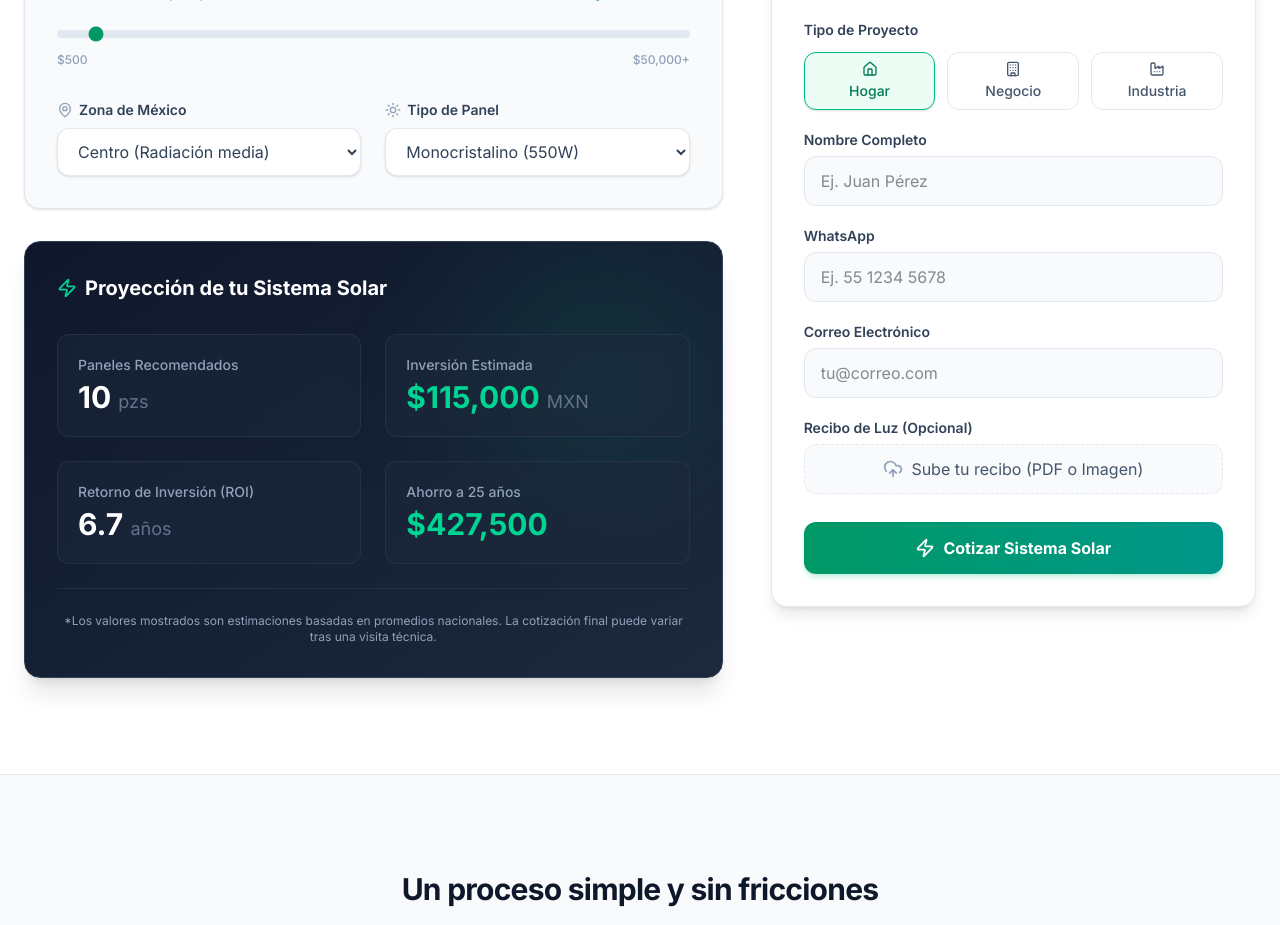
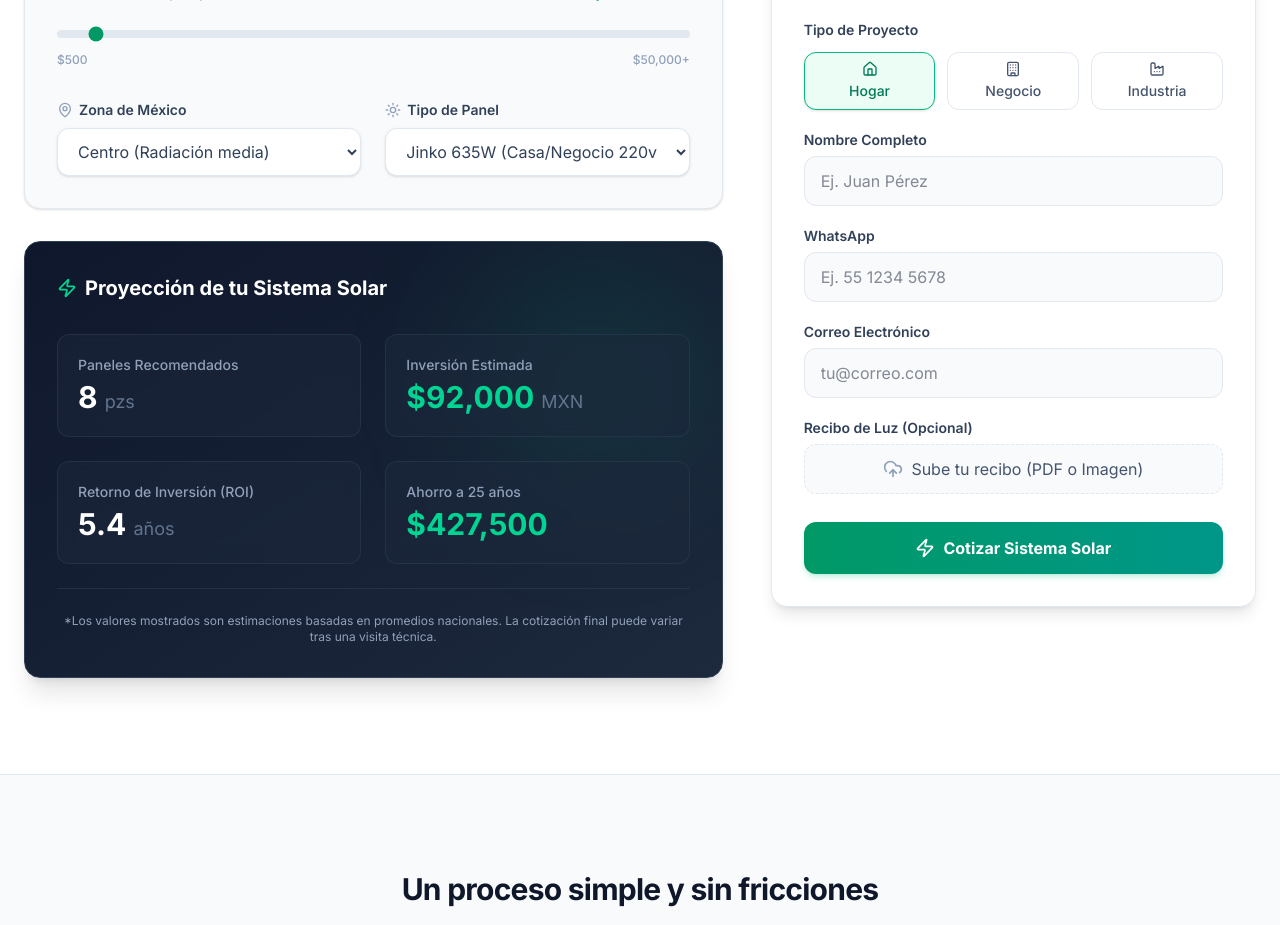
Before and after one commit to renergyweb/elitesolar, a Next.js app: page / in a window 1280 px wide. Shown: the part 3880-4805 px from the top of the page. Built offline with nearby package versions, Linux system fonts and the light colour scheme.

Commit message:
feat: actualizar potencias de paneles jinko

```diff
--- a/components/Cotizador.tsx
+++ b/components/Cotizador.tsx
@@ -11,14 +11,15 @@ const zonas = {
 };
 
 const panelesConfig = {
-  Estándar: { watts: 450, costo: 9500 },
-  Monocristalino: { watts: 550, costo: 11500 },
+  'Jinko 635W (Casa/Negocio 220v)': { watts: 635, costo: 11500 },
+  'Jinko 555W (Casa/Negocio 110v)': { watts: 555, costo: 10500 },
+  'Jinko 730W (Industrial)': { watts: 730, costo: 13500 },
 };
 
 export default function Cotizador() {
   const [gasto, setGasto] = useState(3000);
   const [zona, setZona] = useState('Centro');
-  const [tipoPanel, setTipoPanel] = useState('Monocristalino');
+  const [tipoPanel, setTipoPanel] = useState('Jinko 635W (Casa/Negocio 220v)');
   const [tipoProyecto, setTipoProyecto] = useState('Residencial');
   const [nombre, setNombre] = useState('');
   const [whatsapp, setWhatsapp] = useState('');
@@ -196,8 +197,9 @@ export default function Cotizador() {
                       onChange={(e) => setTipoPanel(e.target.value)}
                       className="w-full px-4 py-3 bg-white border border-slate-200 rounded-xl text-slate-700 focus:outline-none focus:ring-2 focus:ring-emerald-500 focus:border-emerald-500 transition-all shadow-sm"
                     >
-                      <option value="Estándar">Estándar (450W)</option>
-                      <option value="Monocristalino">Monocristalino (550W)</option>
+                      <option value="Jinko 635W (Casa/Negocio 220v)">Jinko 635W (Casa/Negocio 220v)</option>
+                      <option value="Jinko 555W (Casa/Negocio 110v)">Jinko 555W (Casa/Negocio 110v)</option>
+                      <option value="Jinko 730W (Industrial)">Jinko 730W (Industrial)</option>
                     </select>
                   </div>
                 </div>
```
